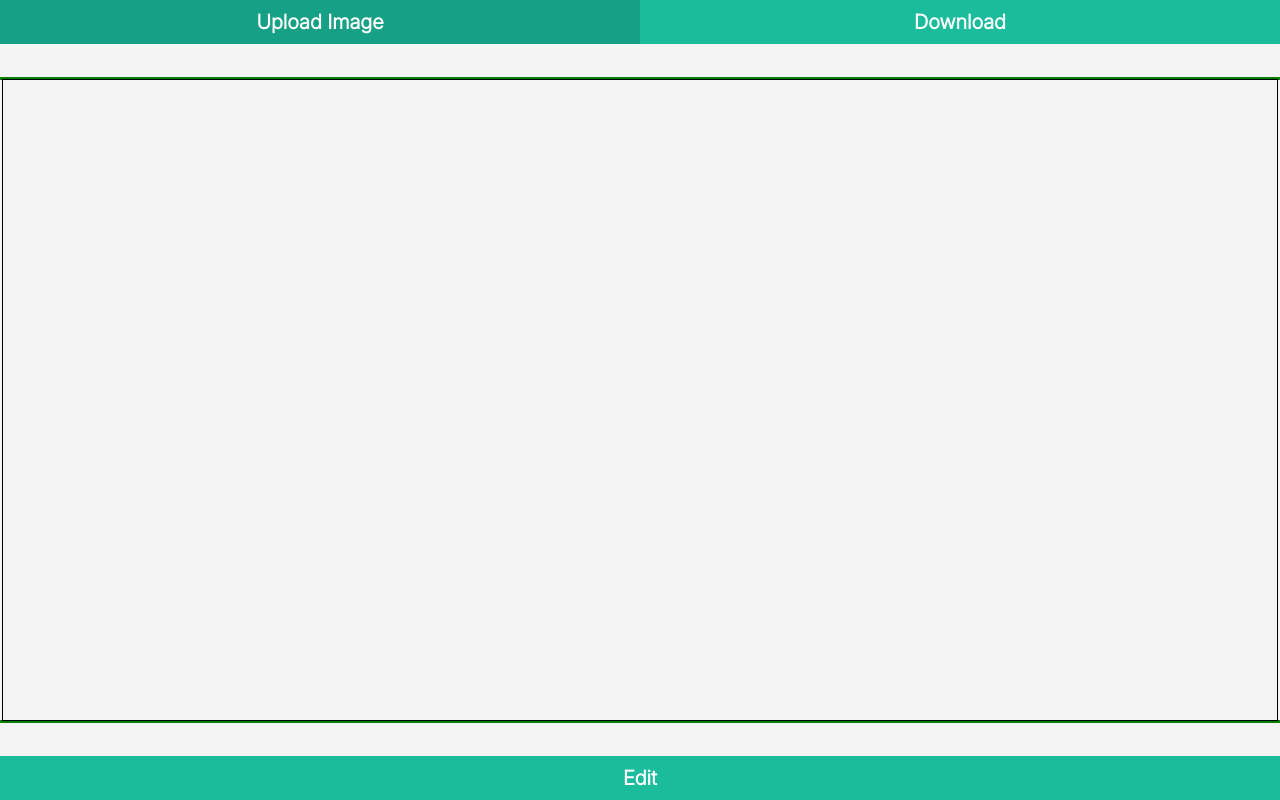
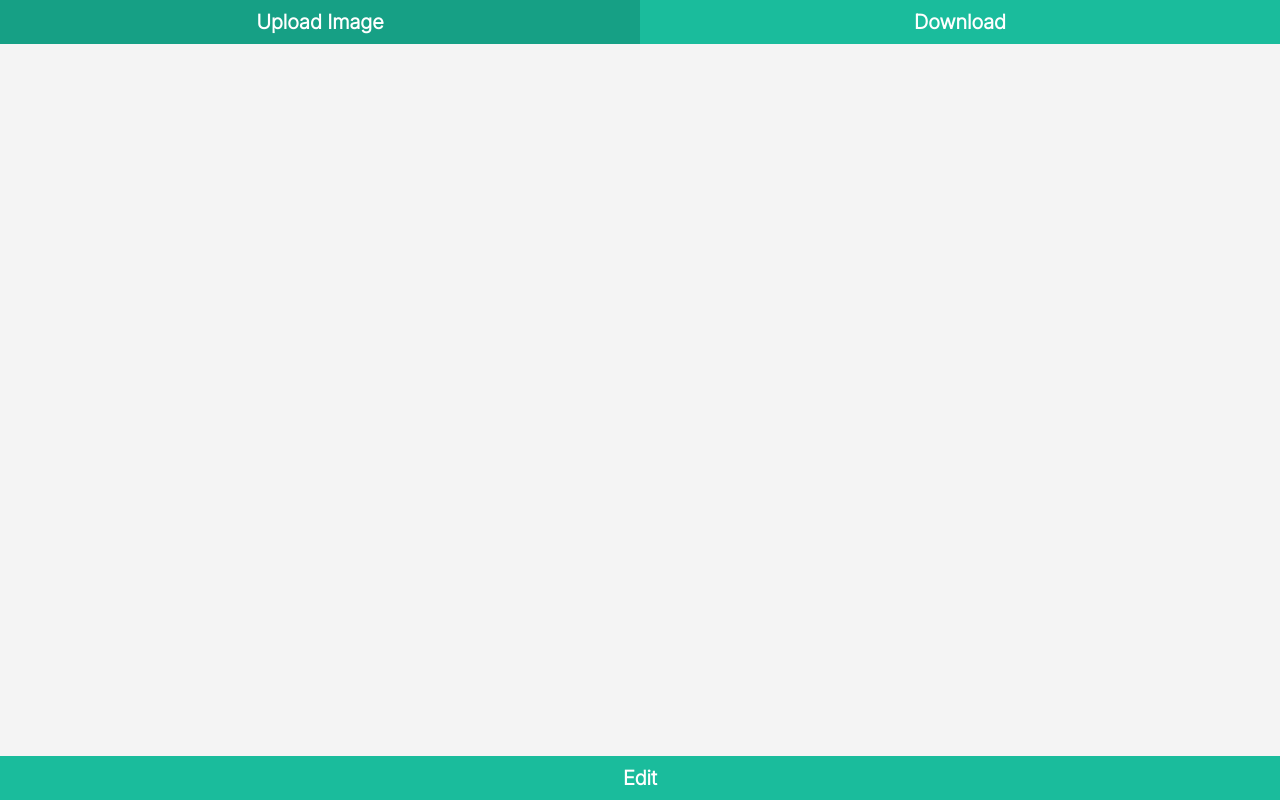
Before and after one commit to kimchizhang/kimchizhang.github.io, a plain HTML site: page index.html in a window 1280 px wide. Drawn offline with Linux system fonts and the light colour scheme.

Commit message:
Update index.html

```diff
--- a/index.html
+++ b/index.html
@@ -30,7 +30,6 @@
     footer {bottom: 0;}
     #display_image {
       background-position: center;
-      border: 1px solid black;
       background-size: contain;
       background-repeat: no-repeat;
       text-align: center;
@@ -58,7 +57,6 @@
     }
     .container {
       display: flex;
-      border: 3px solid green;
       text-align: center!important;
       width: 100vw!important;
       height: 80vh;
```
